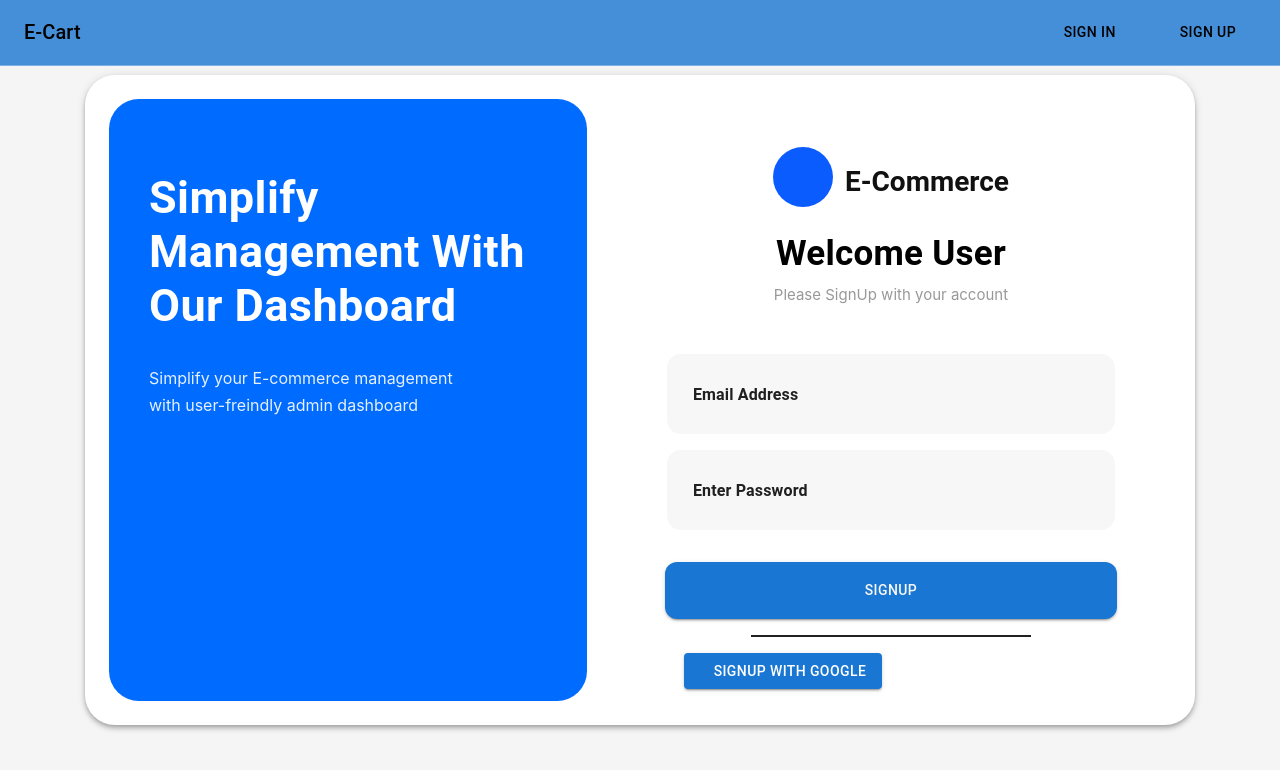
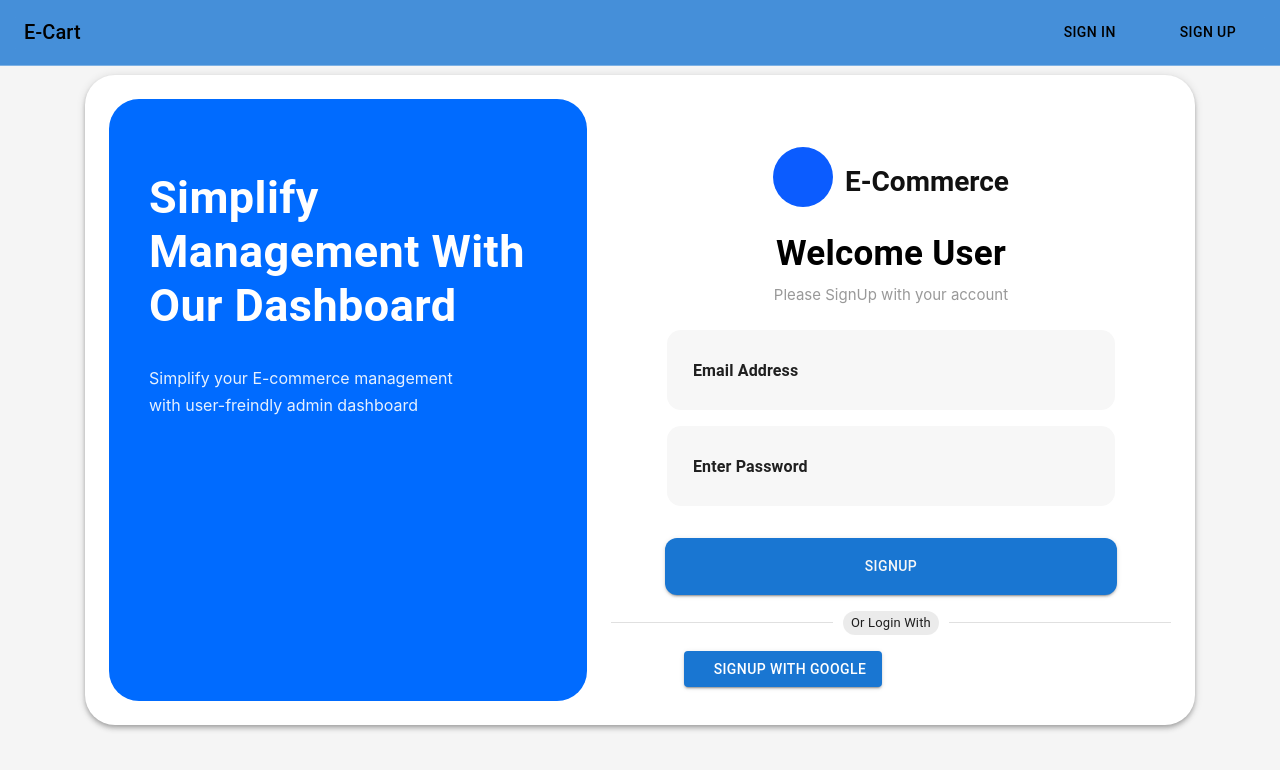
Before and after one commit to praveenkm3/E-commerce, a React (Vite) app: page /signup in a window 1280 px wide. Shown: the top 770 px of the page. Built offline with nearby package versions, Linux system fonts and the light colour scheme; some icons are missing.

Commit message:
signup divider added

```diff
--- a/src/Auth/Signup.jsx
+++ b/src/Auth/Signup.jsx
@@ -1,89 +1,190 @@
-import {  useState } from "react";
-import {  Box,createTheme,Typography,TextField,Paper,Button } from "@mui/material";
+import { useState } from "react";
+import {
+  Box,
+  createTheme,
+  Typography,
+  TextField,
+  Paper,
+  Button,
+} from "@mui/material";
 import StartPage from "./StartPage";
-import ShoppingCartIcon from '@mui/icons-material/ShoppingCart';
-import GoogleIcon from '@mui/icons-material/Google';
-import Divider from '@mui/material/Divider';
+import ShoppingCartIcon from "@mui/icons-material/ShoppingCart";
+import GoogleIcon from "@mui/icons-material/Google";
+import Divider from "@mui/material/Divider";
 import { useNavigate } from "react-router";
+import Chip from "@mui/material/Chip";
+import { styled } from "@mui/material/styles";
 //firebase
-import { auth,provider } from "../firebase";
+import { auth, provider } from "../firebase";
 // import { createUserWithEmailAndPassword } from "firebase/auth";
-import {signInWithPopup} from "firebase/auth"
+import { signInWithPopup } from "firebase/auth";
 //theme
 const theme = createTheme({
   palette: {
-    mode: 'light',
+    mode: "light",
     primary: {
-      main: '#006BFF',
-      dark: '#0f172a',
-      light: '#ffffff',
-    }
-  }});
+      main: "#006BFF",
+      dark: "#0f172a",
+      light: "#ffffff",
+    },
+  },
+});
+const Root = styled("div")(({ theme }) => ({
+  width: "100%",
+  ...theme.typography.body2,
+  color: (theme.vars || theme).palette.text.secondary,
+  "& > :not(style) ~ :not(style)": {
+    marginTop: theme.spacing(2),
+  },
+}));
 
-function Signup(){
-  const navigate=useNavigate();
-    const[user,setUser]=useState({
-        email:"",
-        password:""
+function Signup() {
+  const navigate = useNavigate();
+  const [user, setUser] = useState({
+    email: "",
+    password: "",
   });
-    function handleChange(event){
+  function handleChange(event) {
     //password ,enteredpassword
     //email ,enteredemail
-        const {name,value}=event.target;
-        setUser((prev)=>({...prev,[name]:value}))
+    const { name, value } = event.target;
+    setUser((prev) => ({ ...prev, [name]: value }));
   }
-    function handleSubmit(){
+  function handleSubmit() {
     // console.log(user);
-        if(user.email ==="" || user.password ===""){
-            alert("Enter details")
-        }else{
-            localStorage.setItem("user",JSON.stringify(user))
+    if (user.email === "" || user.password === "") {
+      alert("Enter details");
+    } else {
+      localStorage.setItem("user", JSON.stringify(user));
       alert("Signup success");
-            navigate('/login')
-            setUser({email:"",password:""})
+      navigate("/login");
+      setUser({ email: "", password: "" });
     }
-
   }
-    async function handleGoogleSignUp(){
-      try{
-        const res=await signInWithPopup(auth, provider)
-        const user=res.user;
-        console.log(user)
-        navigate('/landingpage')
-      }catch(error){
+  async function handleGoogleSignUp() {
+    try {
+      const res = await signInWithPopup(auth, provider);
+      const user = res.user;
+      console.log(user);
+      navigate("/landingpage");
+    } catch (error) {
       alert("Google sign-in failed:", error.message);
     }
   }
-    return(
+  return (
     <>
-    <StartPage/>
-    <Box sx={{ minHeight:"100vh",backgroundColor:"#f5f5f5",display:"flex",justifyContent:"center",alignItems:"center",position :"fixed",top:0,bottom:0,left:0,right:0}}>
-      <Paper elevation={4} sx={{width:"1110px",height:"650px",borderRadius:"30px",backgroundColor:"#fff",display:"flex",p:3,gap:3}}>
+      <StartPage />
+      <Box
+        sx={{
+          minHeight: "100vh",
+          backgroundColor: "#f5f5f5",
+          display: "flex",
+          justifyContent: "center",
+          alignItems: "center",
+          position: "fixed",
+          top: 0,
+          bottom: 0,
+          left: 0,
+          right: 0,
+        }}
+      >
+        <Paper
+          elevation={4}
+          sx={{
+            width: "1110px",
+            height: "650px",
+            borderRadius: "30px",
+            backgroundColor: "#fff",
+            display: "flex",
+            p: 3,
+            gap: 3,
+          }}
+        >
           {/* left */}
-          <Box sx={{width:"45%",height:"100%",borderRadius:"30px",background:theme.palette.primary.main,color:"#fff",p:5,boxSizing:"border-box",flexShrink:0}}>
-            <Typography sx={{fontSize:"45px",fontWeight:700,lineHeight:1.2,mt:4}}>
+          <Box
+            sx={{
+              width: "45%",
+              height: "100%",
+              borderRadius: "30px",
+              background: theme.palette.primary.main,
+              color: "#fff",
+              p: 5,
+              boxSizing: "border-box",
+              flexShrink: 0,
+            }}
+          >
+            <Typography
+              sx={{ fontSize: "45px", fontWeight: 700, lineHeight: 1.2, mt: 4 }}
+            >
               Simplify
-              <br/>
+              <br />
               Management With
-              <br/>
+              <br />
               Our Dashboard
             </Typography>
-            <Box sx={{mt:4,fontSize:"16px",lineHeight:1.7,opacity:0.9,width:"85%"}}>
-                  Simplify your E-commerce management with user-freindly admin dashboard
+            <Box
+              sx={{
+                mt: 4,
+                fontSize: "16px",
+                lineHeight: 1.7,
+                opacity: 0.9,
+                width: "85%",
+              }}
+            >
+              Simplify your E-commerce management with user-freindly admin
+              dashboard
             </Box>
           </Box>
           {/* right */}
-          <Box sx={{flex:1,height:"100%",borderRadius:"30px",backgroundColor:"#fff",display:"flex",flexDirection:"column",alignItems:"center",pt:6}}>
-              <Box sx={{mr:22,position:"fixed",width:60,height:60,borderRadius:"50%",backgroundColor:"#0B5CFF",display:"flex",justifyContent:"center",alignItems:"center",color:"#fff",fontSize:"24px",fontWeight:700}}>
-                <ShoppingCartIcon/>
+          <Box
+            sx={{
+              flex: 1,
+              height: "100%",
+              borderRadius: "30px",
+              backgroundColor: "#fff",
+              display: "flex",
+              flexDirection: "column",
+              alignItems: "center",
+              pt: 6,
+            }}
+          >
+            <Box
+              sx={{
+                mr: 22,
+                position: "fixed",
+                width: 60,
+                height: 60,
+                borderRadius: "50%",
+                backgroundColor: "#0B5CFF",
+                display: "flex",
+                justifyContent: "center",
+                alignItems: "center",
+                color: "#fff",
+                fontSize: "24px",
+                fontWeight: 700,
+              }}
+            >
+              <ShoppingCartIcon />
             </Box>
-              <Typography variant="h5" sx={{mt:2,ml:9,fontSize:"28px",fontWeight:600,color:"#111" }}>
+            <Typography
+              variant="h5"
+              sx={{
+                mt: 2,
+                ml: 9,
+                fontSize: "28px",
+                fontWeight: 600,
+                color: "#111",
+              }}
+            >
               E-Commerce
             </Typography>
-              <Typography variant="h4" sx={{mt: 4, fontSize: "35px", fontWeight: 700, color: "#000" }}>
+            <Typography
+              variant="h4"
+              sx={{ mt: 4, fontSize: "35px", fontWeight: 700, color: "#000" }}
+            >
               Welcome User
             </Typography>
-              <Box sx={{mt:1,fontSize:"15px",color:"#999"}}>
+            <Box sx={{ mt: 1, fontSize: "15px", color: "#999" }}>
               Please SignUp with your account
             </Box>
             {/* Email field */}
@@ -95,12 +196,20 @@ function Signup(){
               fullWidth
               placeholder="Email Address"
               variant="outlined"
-              sx={{mt:6,p:1.5,width:"80%",backgroundColor:"#f7f7f7",borderRadius:"14px",border:"none",fontSize:"20px",fontWeight:700,
-                '& input::placeholder': {
-                    fontWeight: 'bold',
+              sx={{
+                mt: 3,
+                p: 1.5,
+                width: "80%",
+                backgroundColor: "#f7f7f7",
+                borderRadius: "14px",
+                border: "none",
+                fontSize: "20px",
+                fontWeight: 700,
+                "& input::placeholder": {
+                  fontWeight: "bold",
                   opacity: 1,
-                  },'& fieldset': { border: 'none' },
-
+                },
+                "& fieldset": { border: "none" },
               }}
             />
             {/* Password field */}
@@ -112,30 +221,57 @@ function Signup(){
               fullWidth
               placeholder="Enter Password"
               variant="outlined"
-              sx={{mt:2,p:1.5,width:"80%",backgroundColor:"#f7f7f7",borderRadius:"14px",border:"none",fontSize:"20px",fontWeight:700,
-                '& input::placeholder': {
-                    fontWeight: 'bold',
+              sx={{
+                mt: 2,
+                p: 1.5,
+                width: "80%",
+                backgroundColor: "#f7f7f7",
+                borderRadius: "14px",
+                border: "none",
+                fontSize: "20px",
+                fontWeight: 700,
+                "& input::placeholder": {
+                  fontWeight: "bold",
                   opacity: 1,
-                  },'& fieldset': { border: 'none' },
-
+                },
+                "& fieldset": { border: "none" },
               }}
             />
 
             {/* signup button */}
-              <Button sx={{mt:4,pl:25,pr:25,pt:2,pb:2,borderRadius:"12px",color:"#f7f7f7"}} variant="contained" onClick={handleSubmit}>SignUp</Button>
-              <Divider sx={{ width: '50%', mx: 'auto', my: 2,border:0.5 }} />
-                <Button sx={{mb:2,mr:27}} variant="contained" onClick={handleGoogleSignUp}>
-                <GoogleIcon sx={{color :"orange",mr:2}}></GoogleIcon>
-              SignUp With Google</Button>
-
-
+            <Button
+              sx={{
+                mt: 4,
+                pl: 25,
+                pr: 25,
+                pt: 2,
+                pb: 2,
+                borderRadius: "12px",
+                color: "#f7f7f7",
+              }}
+              variant="contained"
+              onClick={handleSubmit}
+            >
+              SignUp
+            </Button>
+            {/* <Divider sx={{ width: '50%', mx: 'auto', my: 2,border:0.5 }} />  */}
+            <Root sx={{mt:2,mb:2}}>
+              <Divider>
+                <Chip label="Or Login With" size="small" />
+              </Divider>
+            </Root>
+            <Button
+              sx={{ mb: 2, mr: 27 }}
+              variant="contained"
+              onClick={handleGoogleSignUp}
+            >
+              <GoogleIcon sx={{ color: "orange", mr: 2 }}></GoogleIcon>
+              SignUp With Google
+            </Button>
           </Box>
-
-
         </Paper>
       </Box>
     </>
-
-    )
+  );
 }
 export default Signup;
--- a/src/components/Navbar.jsx
+++ b/src/components/Navbar.jsx
@@ -104,6 +104,7 @@ function Navbar() {
           boxShadow: "none",
           borderBottom: "1px solid rgba(255, 255, 255, 0.3)",
           color: "black",
+
         }}
       >
         <Toolbar>
```
Lines whose indentation alone changed are shown as unchanged.
